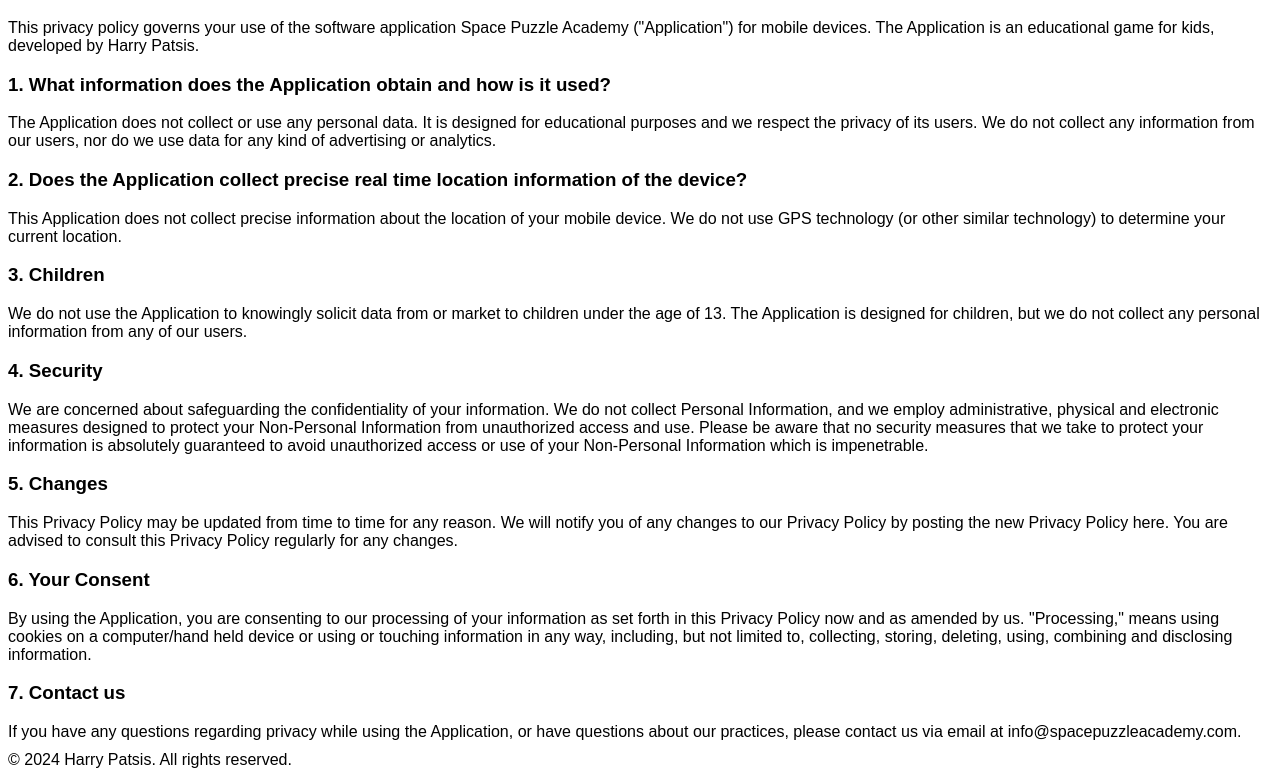
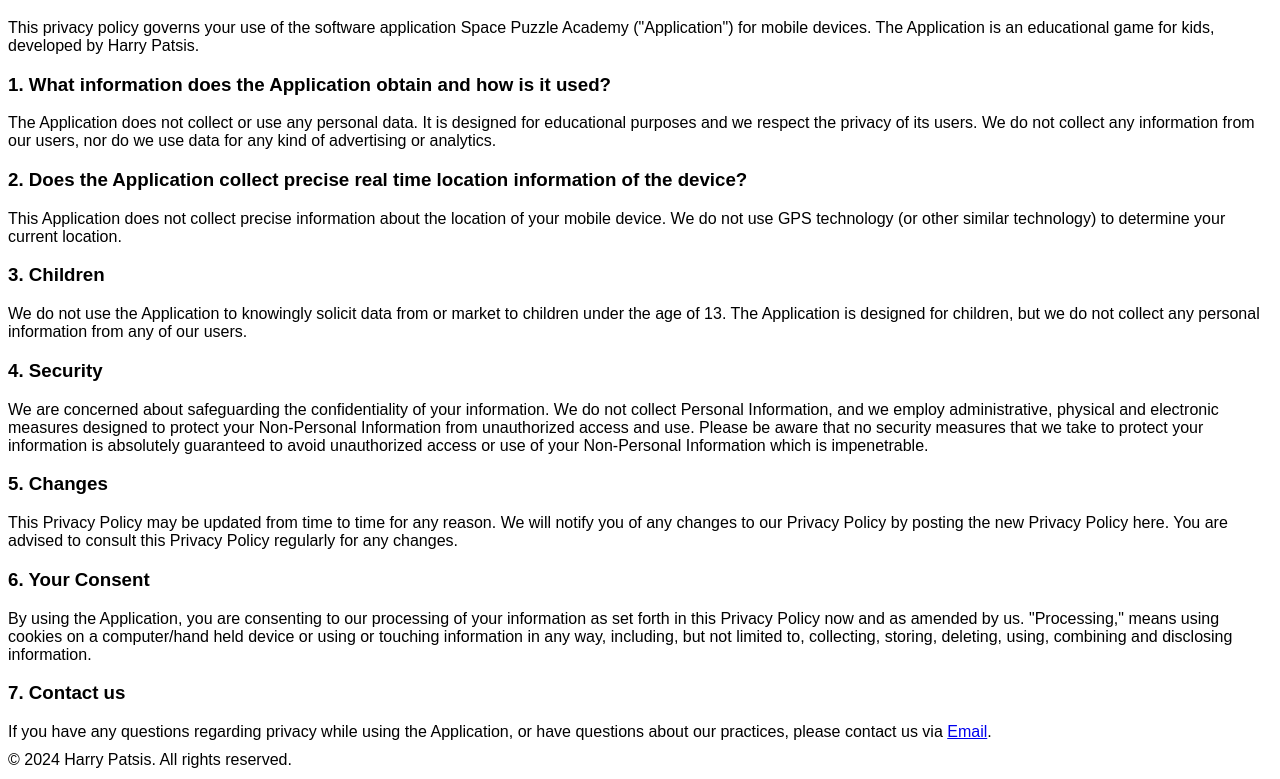
Before and after one commit to hpatsis/space.puzzle.academy, a plain HTML site: page privacy.html in a window 1280 px wide. Shown: the part 61-840 px from the top of the page. Drawn offline with Linux system fonts and the light colour scheme.

Commit message:
Update privacy.html

```diff
--- a/privacy.html
+++ b/privacy.html
@@ -37,7 +37,7 @@
     <p>By using the Application, you are consenting to our processing of your information as set forth in this Privacy Policy now and as amended by us. "Processing," means using cookies on a computer/hand held device or using or touching information in any way, including, but not limited to, collecting, storing, deleting, using, combining and disclosing information.</p>
 
     <h3>7. Contact us</h2>
-    <p>If you have any questions regarding privacy while using the Application, or have questions about our practices, please contact us via email at info@spacepuzzleacademy.com.</p>
+    <p>If you have any questions regarding privacy while using the Application, or have questions about our practices, please contact us via <a href = "mailto: hpatsis@gmail.com">Email</a>.</p>
 
     <p>© 2024 Harry Patsis. All rights reserved.</p>
 </body>
```
